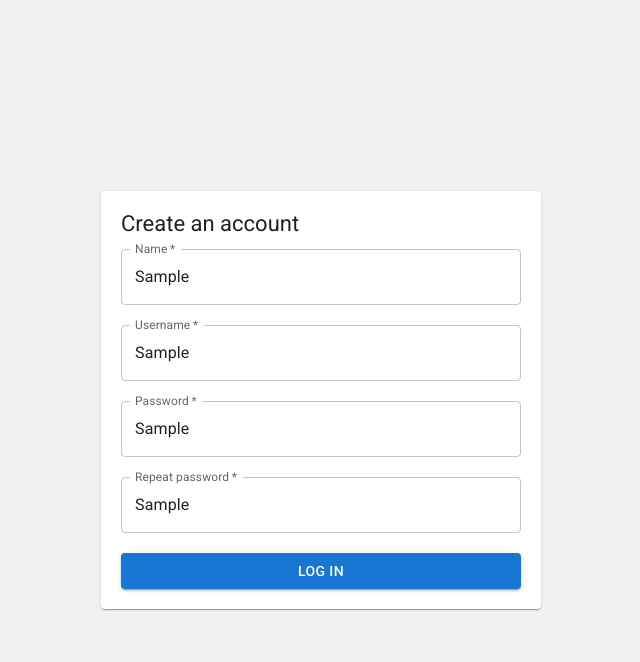
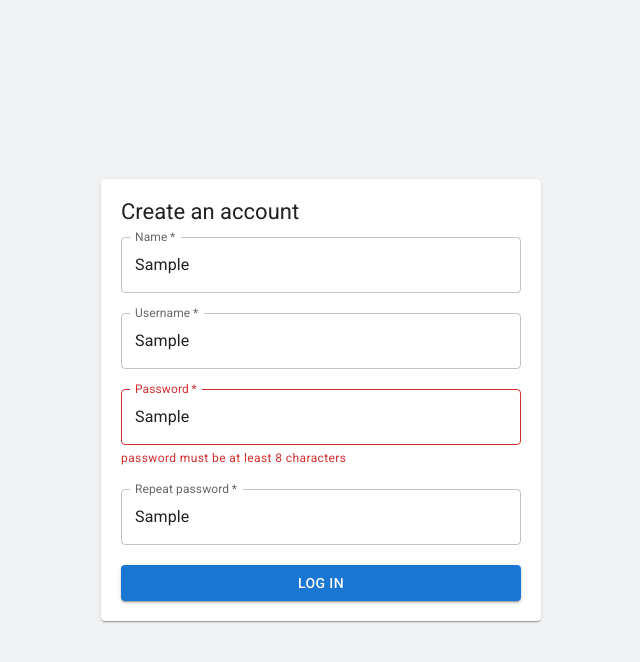
Before and after one commit to isemilia/task-management, a React (Vite) app: page /signup in a window 1280 px wide. Both pictures are taken after typing "Sample", "Sample", "Sample", "Sample" into the empty fields and a click on the button "LOG IN". Shown: the top 662 px of the page, without its empty margins (319-959 px from the left). Built offline with nearby package versions, Linux system fonts and the light colour scheme.

Commit message:
Validate signup form

```diff
--- a/package.json
+++ b/package.json
@@ -14,6 +14,7 @@
     "@emotion/react": "^11.11.1",
     "@emotion/styled": "^11.11.0",
     "@fontsource/roboto": "^5.0.8",
+    "@hookform/resolvers": "^3.3.3",
     "@mui/icons-material": "^5.14.16",
     "@mui/material": "^5.14.16",
     "@reduxjs/toolkit": "^1.9.7",
@@ -28,7 +29,8 @@
     "react-redux": "^8.1.3",
     "react-router-dom": "^6.18.0",
     "sass": "^1.69.5",
-    "sort-by": "^1.2.0"
+    "sort-by": "^1.2.0",
+    "yup": "^1.3.3"
   },
   "devDependencies": {
     "@types/node": "^20.10.5",
--- a/src/components/form-controlled/controlled-text-field/index.tsx
+++ b/src/components/form-controlled/controlled-text-field/index.tsx
@@ -1,21 +1,43 @@
-import { FC } from 'react';
-import { Controller } from 'react-hook-form';
-import { TextField } from '@mui/material';
+import { FC, useEffect, useState } from 'react';
+import { Controller, useFormContext } from 'react-hook-form';
+import { Box, TextField, Typography } from '@mui/material';
 import { ICTextFieldProps } from '@/components/form-controlled/controlled-text-field/model/controlled-text-field.type';
 
 const CTextField: FC<ICTextFieldProps> = ({ name, ...rest }) => {
+  const methods = useFormContext();
+
+  const [isError, setError] = useState(false);
+
+  useEffect(() => {
+    if (methods.formState.errors[name]) {
+      setError(true);
+    }
+  }, [methods.formState.errors[name], name])
+
   return (
     <>
       <Controller
         name={name}
-        render={({ field: { onChange, onBlur, value } }) => {
+        render={({ field: { onChange, onBlur, value, ...controller } }) => {
           return (
-            <TextField
-              {...rest}
-              onChange={onChange} // send value to hook form
-              onBlur={onBlur} // notify when input is touched/blur
-              value={value}
-            />
+            <Box sx={{ display: 'flex', flexDirection: 'column', gap: ({ spacing }) => spacing() }}>
+              <TextField
+                {...rest}
+                {...controller}
+                error={isError}
+                onChange={onChange}
+                onBlur={onBlur}
+                value={value}
+              />
+              {
+                isError &&
+                <Typography variant={'caption'} sx={{ color: ({ palette }) => palette.error.main }}>
+                  <>
+                    {methods.formState.errors[name]?.message}
+                  </>
+                </Typography>
+              }
+            </Box>
           )
         }}
       />
--- a/src/components/signup-form/index.tsx
+++ b/src/components/signup-form/index.tsx
@@ -1,10 +1,12 @@
 import { FC } from "react";
 import { FormProvider, useForm } from "react-hook-form";
 import { Box, Button } from "@mui/material";
+import { yupResolver } from '@hookform/resolvers/yup';
 
 import { FormLayout } from "@/ui/layouts/form";
 import CTextField from "../form-controlled/controlled-text-field";
 import { ISignupFormProps } from "./model/signup-form.type";
+import schema from "./model/signup-form.yup";
 
 const SignupForm: FC<ISignupFormProps> = ({ handleSubmit }) => {
     const methods = useForm({
@@ -13,12 +15,15 @@ const SignupForm: FC<ISignupFormProps> = ({ handleSubmit }) => {
             username: '',
             password: '',
             repeatPassword: ''
-        }
+        },
+        resolver: yupResolver(schema)
     });
 
     const onSubmit = (data: any) => {
         handleSubmit(data);
     }
+
+    // console.log(methods.formState.errors)
 
     return (
         <Box>
--- /dev/null
+++ b/src/components/signup-form/model/signup-form.yup.ts
@@ -0,0 +1,10 @@
+import * as Yup from 'yup';
+
+const schema = Yup.object({
+    name: Yup.string().required().min(3),
+    username: Yup.string().required().min(5),
+    password: Yup.string().required().min(8),
+    repeatPassword: Yup.string().oneOf([Yup.ref('password')], 'Passwords do not match')
+});
+
+export default schema;
```
Also changed, not shown: 1 other file (tests, documents, lock files or other folders).
